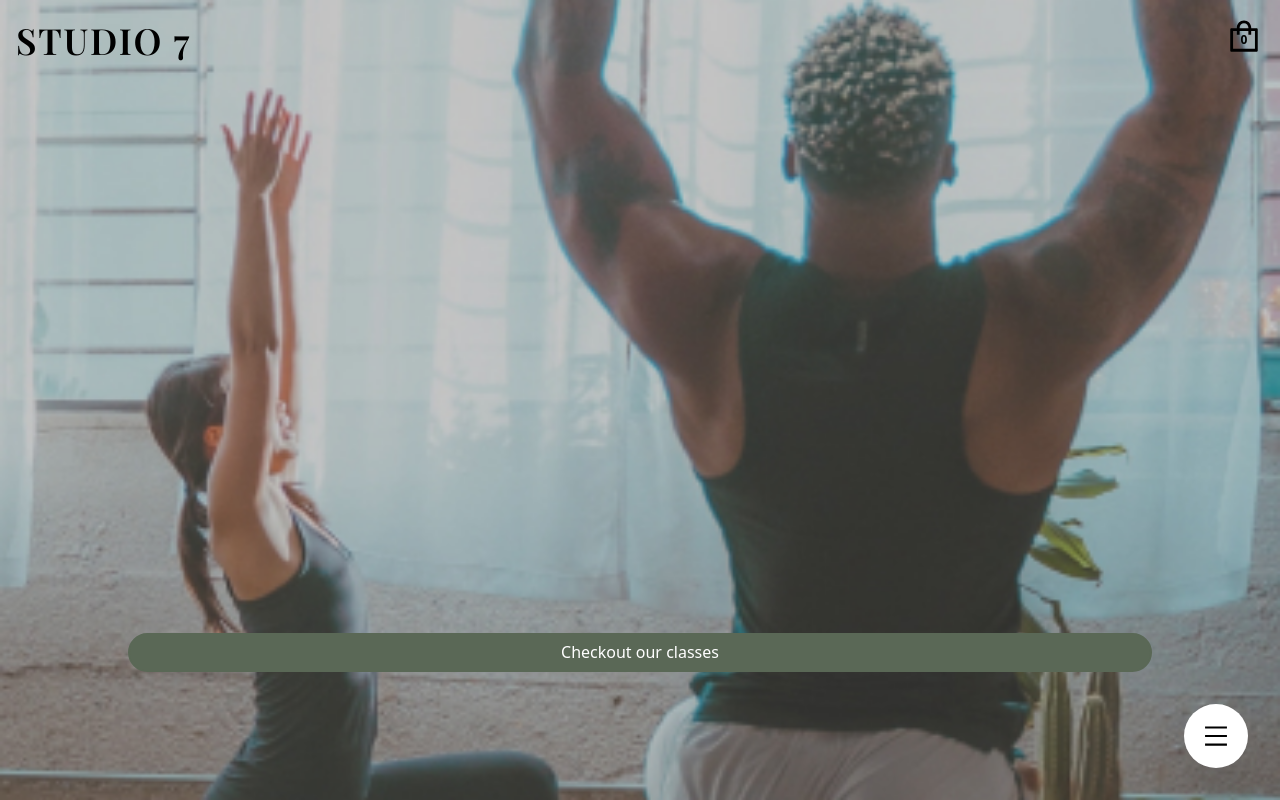
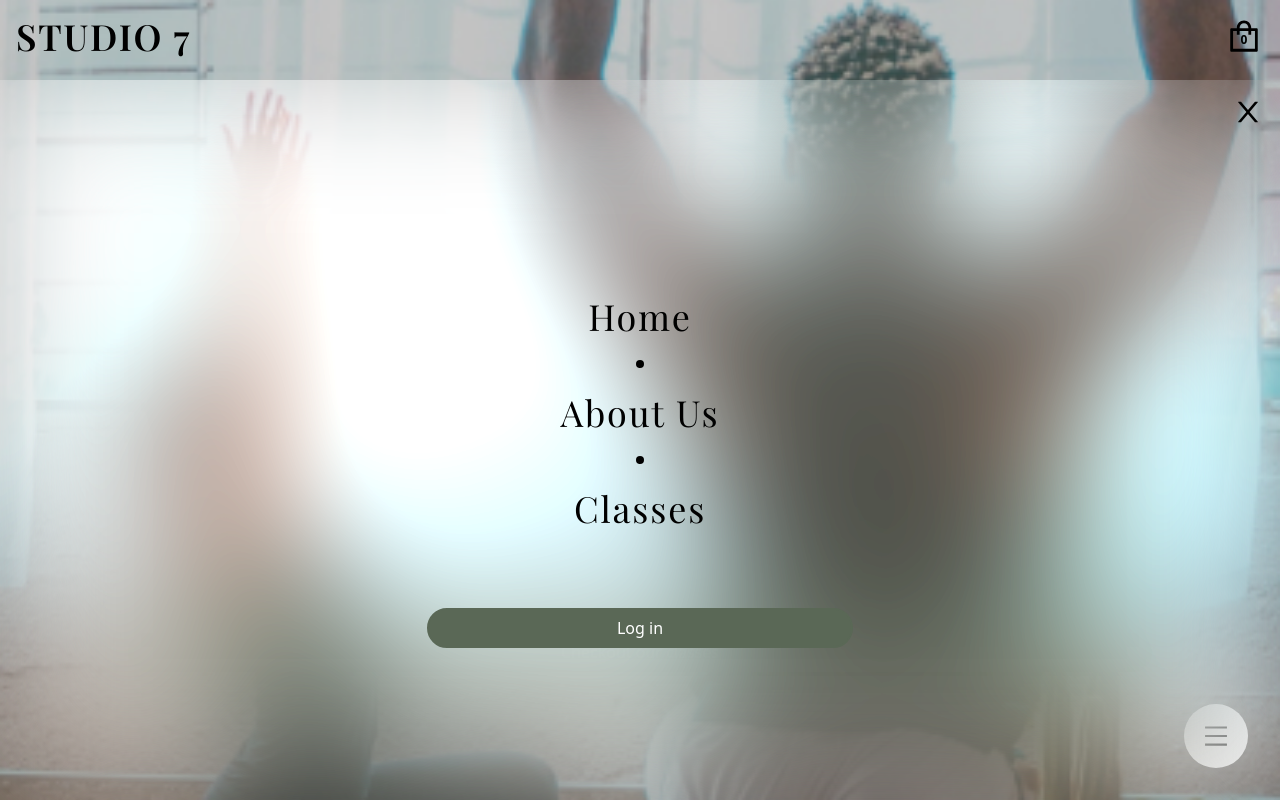
Before and after one commit to Jacob-Dunbar/studio-7, a Next.js app: page / in a window 1280 px wide. Shown: the top 800 px of the page. Built offline with nearby package versions, Linux system fonts and the light colour scheme; no server answers.

Commit message:
feat: add user icon to navbar

```diff
--- a/components/Navbar.jsx
+++ b/components/Navbar.jsx
@@ -29,12 +29,17 @@ const Navbar = () => {
       <Link href="/">
         <h1
           // onClick={showCart && setShowCart(false)}
-          className="pt-2 text-4xl font-semibold tracking-wider font-PlayfairDisplay"
+          className="text-4xl font-semibold tracking-wider font-PlayfairDisplay"
         >
           STUDIO 7
         </h1>
       </Link>
-
+      <div className="flex items-center gap-2 ">
+        {user && (
+          <div className="flex mt-1 w-8 h-8 items-center justify-center bg-[#E4816B] text-white rounded-full  aspect-square ">
+            <h1 className=" text-md">{user.given_name.charAt(0)}</h1>
+          </div>
+        )}
         {/* cart icon */}
         <button
           className="relative "
@@ -46,6 +51,7 @@ const Navbar = () => {
             {cartItems && cartItems.length > 0 ? cartItems.length : 0}
           </span>
         </button>
+      </div>
       {/* cart ui */}
       {showCart && <Cart />}
       {/* mobile menu button */}
@@ -58,7 +64,12 @@ const Navbar = () => {
         </div>
       )}
       {/* Mobile menu */}
-      {showMenu && <MobileMenu close={setShowMenu} />}
+      <MobileMenu
+        className={
+          showMenu ? " absolute opacity-70  ease-in duration-300" : "hidden"
+        }
+        close={setShowMenu}
+      />
     </div>
   );
 };
```
Lines whose indentation alone changed are shown as unchanged.
